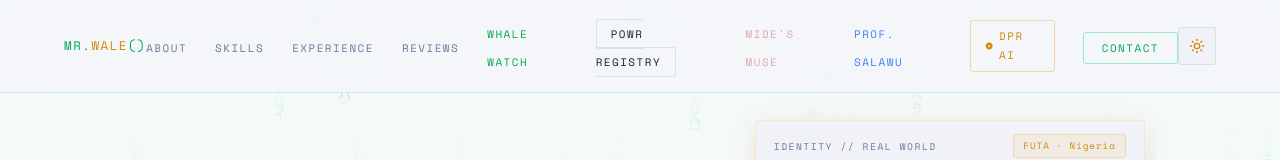
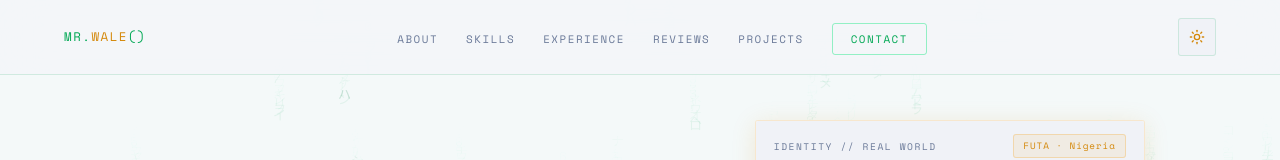
Before and after one commit to Wale2007/wale2007.github.io, a React (Vite) app: page / in a window 1280 px wide. Shown: the top 160 px of the page. Built offline with nearby package versions, Linux system fonts and the light colour scheme; no server answers.

Commit message:
fix: Consolidate individual project links into a single Projects link in Navbar

```diff
--- a/src/components/Navbar.tsx
+++ b/src/components/Navbar.tsx
@@ -137,11 +137,7 @@ const Navbar = () => {
           <li><a className={activeSection === 'skills' ? 'active' : ''} href="#skills">Skills</a></li>
           <li><a className={activeSection === 'experience' ? 'active' : ''} href="#experience">Experience</a></li>
           <li><a className={activeSection === 'reviews' ? 'active' : ''} href="#reviews">Reviews</a></li>
-          <li><a className={activeSection === 'whale-watch' ? 'active' : ''} href="#whale-watch" style={{color: 'var(--green)'}}>Whale Watch</a></li>
-          <li><a className={activeSection === 'powr-registry' ? 'active' : ''} href="#powr-registry" style={{color: 'var(--white)', border: '1px solid var(--bdr)', padding: '6px 14px', borderRadius: 'var(--radius)'}}>POWR Registry</a></li>
-          <li><a className={activeSection === 'mides-muse' ? 'active' : ''} href="#mides-muse" style={{color: '#E0A9A5'}}>Mide's Muse</a></li>
-          <li><a className={activeSection === 'prof-salawu' ? 'active' : ''} href="#prof-salawu" style={{color: '#3B82F6'}}>Prof. Salawu</a></li>
-          <li><a href="https://dprinceai.vercel.app" target="_blank" rel="noopener noreferrer" style={{color: 'var(--amber)', border: '1px solid rgba(245,166,35,0.4)', padding: '6px 14px', borderRadius: 'var(--radius)', display: 'inline-flex', alignItems: 'center', gap: '6px', transition: 'background 0.2s'}} onMouseOver={(e) => e.currentTarget.style.background = 'rgba(245,166,35,0.1)'} onMouseOut={(e) => e.currentTarget.style.background = 'transparent'}><svg width="10" height="10" viewBox="0 0 24 24" fill="currentColor"><path d="M12 2C6.48 2 2 6.48 2 12s4.48 10 10 10 10-4.48 10-10S17.52 2 12 2zm-2 14.5v-9l6 4.5-6 4.5z"/></svg>DPR AI</a></li>
+          <li><a className={activeSection === 'projects' ? 'active' : ''} href="#projects">Projects</a></li>
           <li><a className={activeSection === 'contact' ? 'active nav-cta' : 'nav-cta'} href="#contact">Contact</a></li>
         </ul>
         <div style={{display: 'flex', alignItems: 'center', gap: '12px'}}>
@@ -159,11 +155,7 @@ const Navbar = () => {
         <a href="#skills" onClick={closeMobile}>Skills</a>
         <a href="#experience" onClick={closeMobile}>Experience</a>
         <a href="#reviews" onClick={closeMobile}>Reviews</a>
-        <a href="#whale-watch" onClick={closeMobile} style={{color: 'var(--green)'}}>Whale Watch</a>
-        <a href="#powr-registry" onClick={closeMobile} style={{color: 'var(--white)'}}>POWR Registry</a>
-        <a href="#mides-muse" onClick={closeMobile} style={{color: '#E0A9A5'}}>Mide's Muse</a>
-        <a href="#prof-salawu" onClick={closeMobile} style={{color: '#3B82F6'}}>Prof. Salawu</a>
-        <a href="https://dprinceai.vercel.app" target="_blank" rel="noopener noreferrer" onClick={closeMobile} style={{color: 'var(--amber)'}}>DPR AI</a>
+        <a href="#projects" onClick={closeMobile}>Projects</a>
         <a href="#contact" onClick={closeMobile}>Contact</a>
       </div>
     </>
--- a/src/components/Projects.tsx
+++ b/src/components/Projects.tsx
@@ -1,6 +1,6 @@
 const Projects = () => {
   return (
-    <>
+    <div id="projects">
       <section id="dpr-ai" style={{ background: 'var(--bg)' }}>
         <div className="inner">
           <div className="sec-label fade-up">04 // Project</div>
@@ -374,7 +374,7 @@ const Projects = () => {
           </div>
         </div>
       </section>
-    </>
+    </div>
   );
 };
 
```
